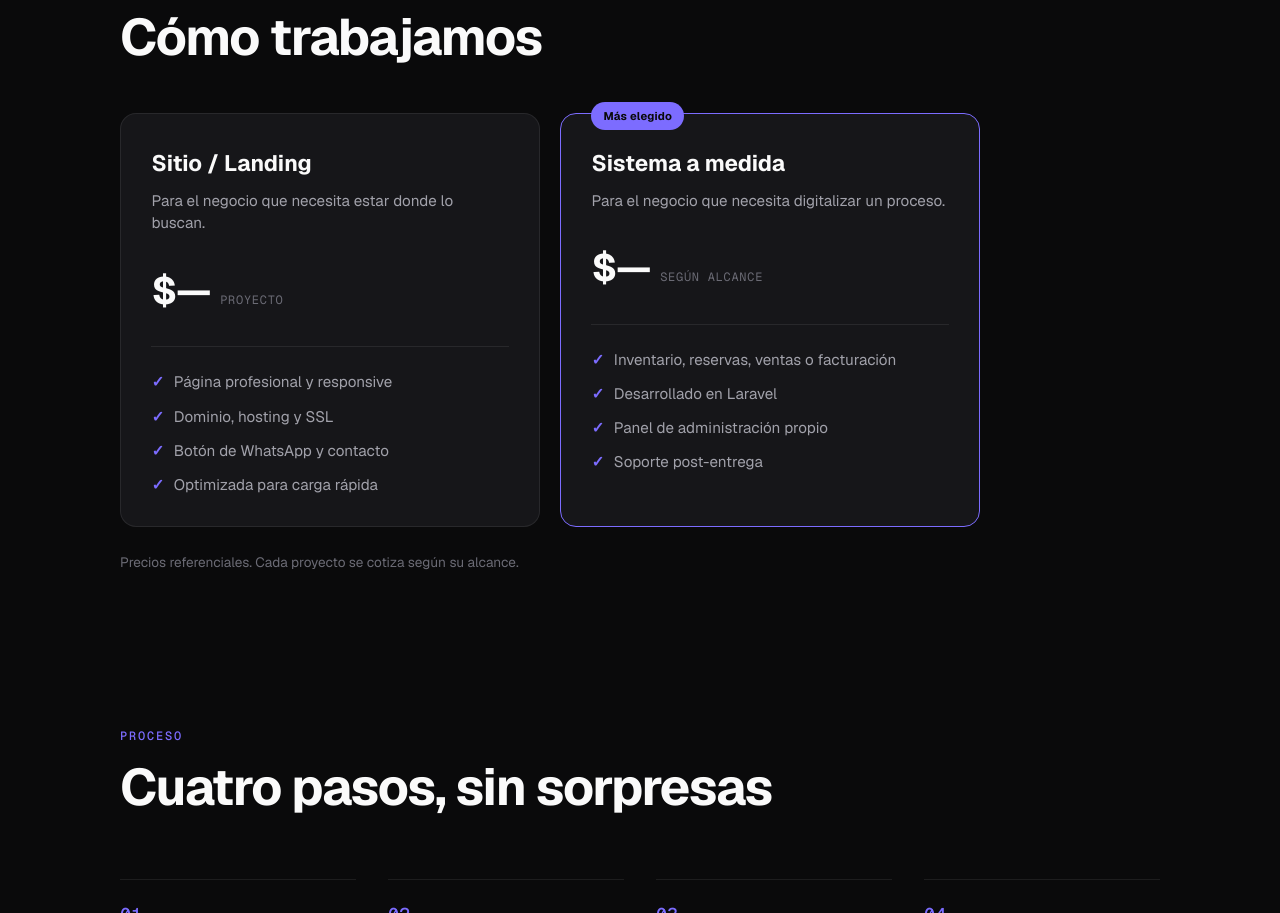
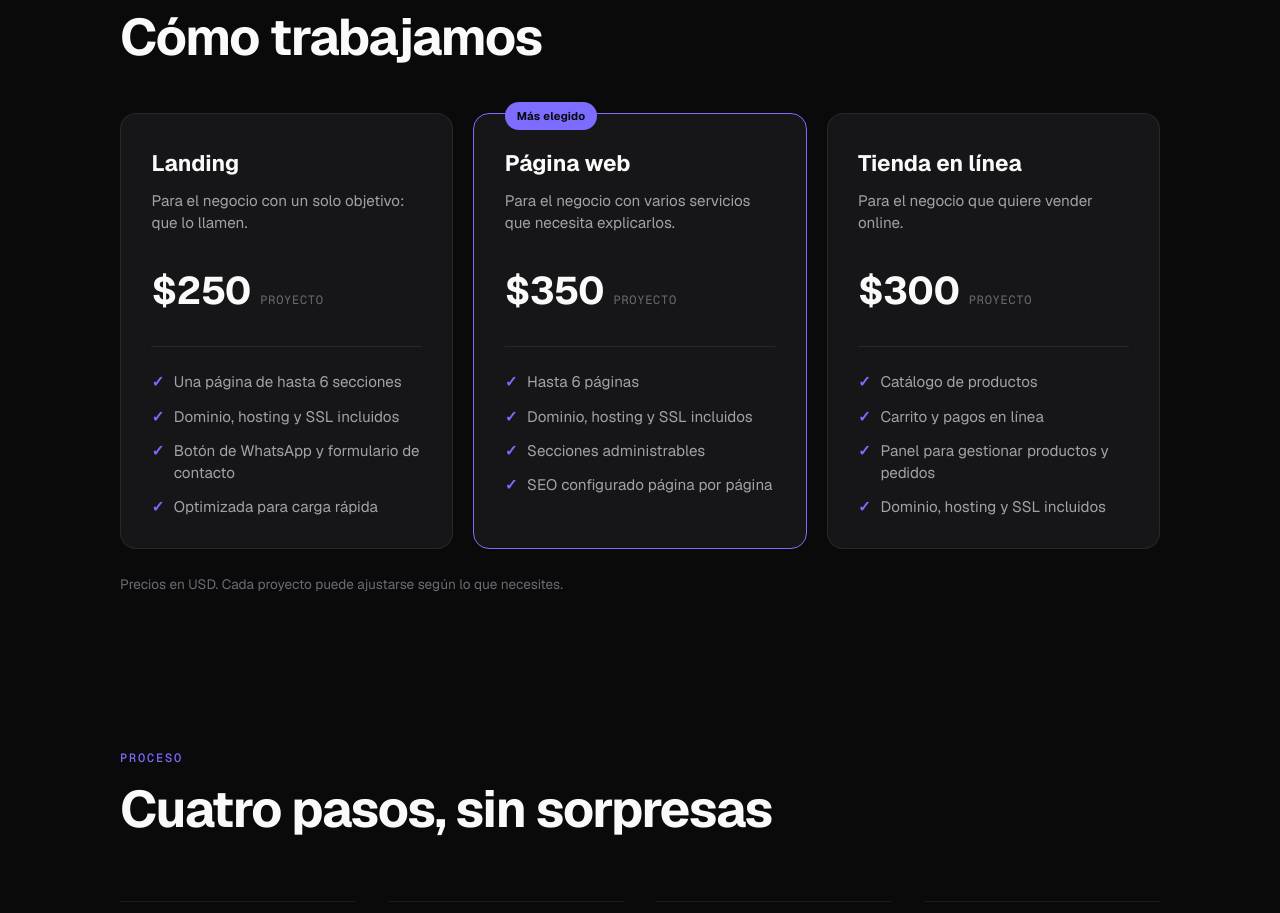
Before and after one commit to darkmariod/Astro, an Astro site: page / in a window 1280 px wide. Shown: the part 3630-4543 px from the top of the page. Built offline with nearby package versions, Linux system fonts and the light colour scheme; Astro itself is replaced by a stand-in of ours.

Commit message:
feat: precios reales (Landing 250, Web 350, Tienda 300)

```diff
--- a/src/components/landing/Pricing.astro
+++ b/src/components/landing/Pricing.astro
@@ -1,30 +1,42 @@
 ---
-// Precios en placeholder ($—) hasta que el usuario defina los reales. No inventar montos.
 const plans = [
   {
-    name: 'Sitio / Landing',
-    for: 'Para el negocio que necesita estar donde lo buscan.',
-    price: '$—',
+    name: 'Landing',
+    for: 'Para el negocio con un solo objetivo: que lo llamen.',
+    price: '$250',
     priceNote: 'Proyecto',
     featured: false,
     features: [
-      'Página profesional y responsive',
-      'Dominio, hosting y SSL',
-      'Botón de WhatsApp y contacto',
+      'Una página de hasta 6 secciones',
+      'Dominio, hosting y SSL incluidos',
+      'Botón de WhatsApp y formulario de contacto',
       'Optimizada para carga rápida',
     ],
   },
   {
-    name: 'Sistema a medida',
-    for: 'Para el negocio que necesita digitalizar un proceso.',
-    price: '$—',
-    priceNote: 'Según alcance',
+    name: 'Página web',
+    for: 'Para el negocio con varios servicios que necesita explicarlos.',
+    price: '$350',
+    priceNote: 'Proyecto',
     featured: true,
     features: [
-      'Inventario, reservas, ventas o facturación',
-      'Desarrollado en Laravel',
-      'Panel de administración propio',
-      'Soporte post-entrega',
+      'Hasta 6 páginas',
+      'Dominio, hosting y SSL incluidos',
+      'Secciones administrables',
+      'SEO configurado página por página',
+    ],
+  },
+  {
+    name: 'Tienda en línea',
+    for: 'Para el negocio que quiere vender online.',
+    price: '$300',
+    priceNote: 'Proyecto',
+    featured: false,
+    features: [
+      'Catálogo de productos',
+      'Carrito y pagos en línea',
+      'Panel para gestionar productos y pedidos',
+      'Dominio, hosting y SSL incluidos',
     ],
   },
 ];
@@ -61,7 +73,7 @@ const plans = [
       ))}
     </div>
 
-    <p class="pricing__note reveal">Precios referenciales. Cada proyecto se cotiza según su alcance.</p>
+    <p class="pricing__note reveal">Precios en USD. Cada proyecto puede ajustarse según lo que necesites.</p>
   </div>
 </section>
 
@@ -76,11 +88,14 @@ const plans = [
     display: grid;
     grid-template-columns: 1fr;
     gap: 1.25rem;
-    max-width: 860px;
   }
 
-  @media (min-width: 720px) {
+  @media (min-width: 640px) {
     .pricing__grid { grid-template-columns: repeat(2, 1fr); }
+  }
+
+  @media (min-width: 980px) {
+    .pricing__grid { grid-template-columns: repeat(3, 1fr); }
   }
 
   .plan {
@@ -120,6 +135,7 @@ const plans = [
     font-size: 0.95rem;
     color: var(--text-secondary);
     line-height: 1.5;
+    min-height: 2.8em;
   }
 
   .plan__price {
```
